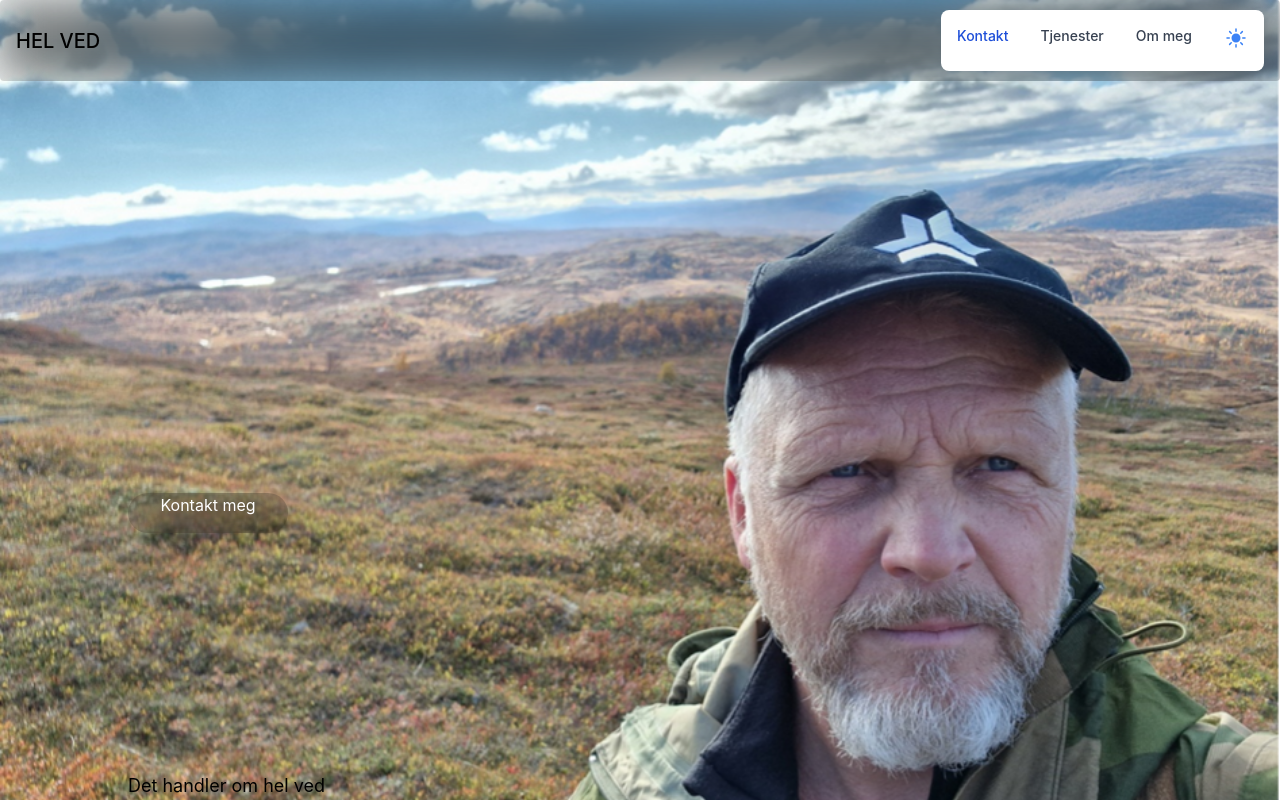
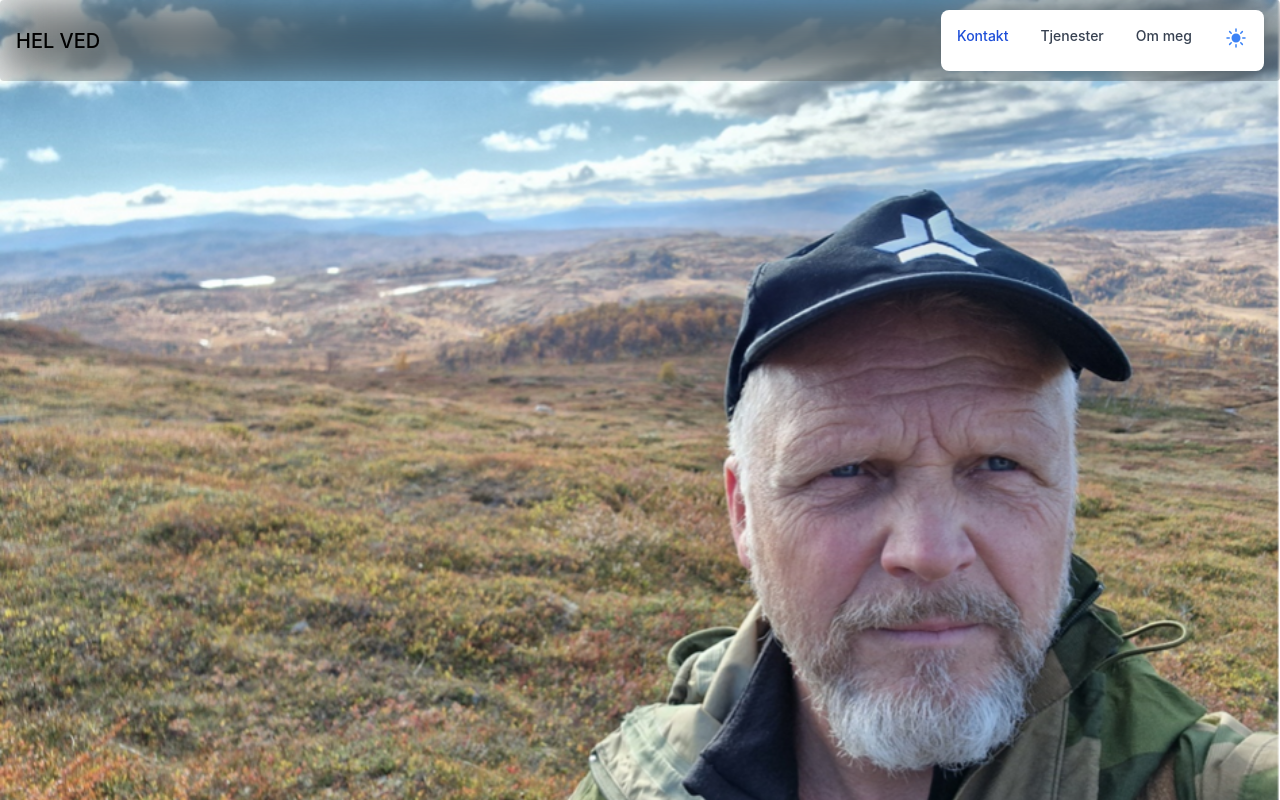
Before and after one commit to tebendheim/jancoach, a React (Vite) app: page / in a window 1280 px wide. Shown: the top 800 px of the page. Built offline with nearby package versions, Linux system fonts and the light colour scheme.

Commit message:
-endret forside bilde til img tag. ikke funnet ut hvordan jeg kan legge inn knapper og lignendei taggen

```diff
--- a/src/Pages/Home.tsx
+++ b/src/Pages/Home.tsx
@@ -1,16 +1,13 @@
 import React from 'react';
 import {Navigate} from 'react-router-dom'
+import fBilde from "../../Bilder/janPaaFjellet.png";
 
 function Home() {
 	return (
 		<section className='h-auto h-max-full min-h-fit bg'>
-			<div className="absolute to-transparent
-				bg-[url('../../Bilder/janPaaFjellet.png')]
-				bg-no-repeat
-				bg-cover bg-clip-content min-w-full min-h-full z-0 top-0 left-0">
-				<p className="text-lg absolute bottom-0 left-32 text-center ">Det handler om hel ved</p>
-				<a  className="rounded-full w-40 h-10 absolute bottom-1/3 left-32  text-center align-bottom backdrop-blur-xl backdrop-brightness-50 text-white" href="/kontakt">Kontakt meg</a>
-			</div>
+			<img src={fBilde} className=" absolute min-h-full min-w-full overflow-clip z-0 top-0 left-0">
+			</img>
+
 			<div className='text-black dark:text-white h-auto'>
 				<i className='fas fa-bars text-green-800 text-'></i> Home
 			</div>
@@ -23,3 +20,11 @@ function Home() {
 }
 
 export default Home;
+
+{/* <div className="absolute to-transparent
+				bg-[url('../../Bilder/janPaaFjellet.png')]
+				bg-no-repeat
+				bg-cover bg-clip-content min-w-full min-h-full z-0 top-0 left-0">
+				<p className="text-lg absolute bottom-0 left-32 text-center ">Det handler om hel ved</p>
+				<a  className="rounded-full w-40 h-10 absolute bottom-1/3 left-32  text-center align-bottom backdrop-blur-xl backdrop-brightness-50 text-white" href="/kontakt">Kontakt meg</a>
+			</div> */}
```
